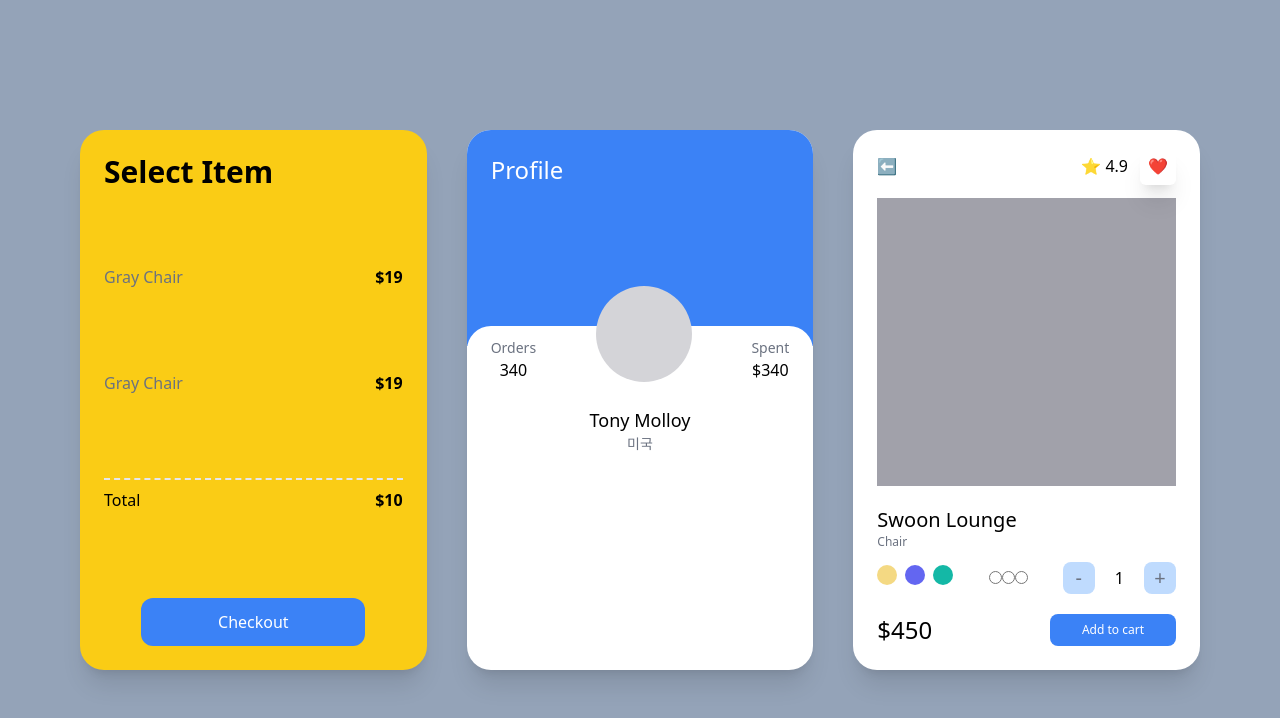
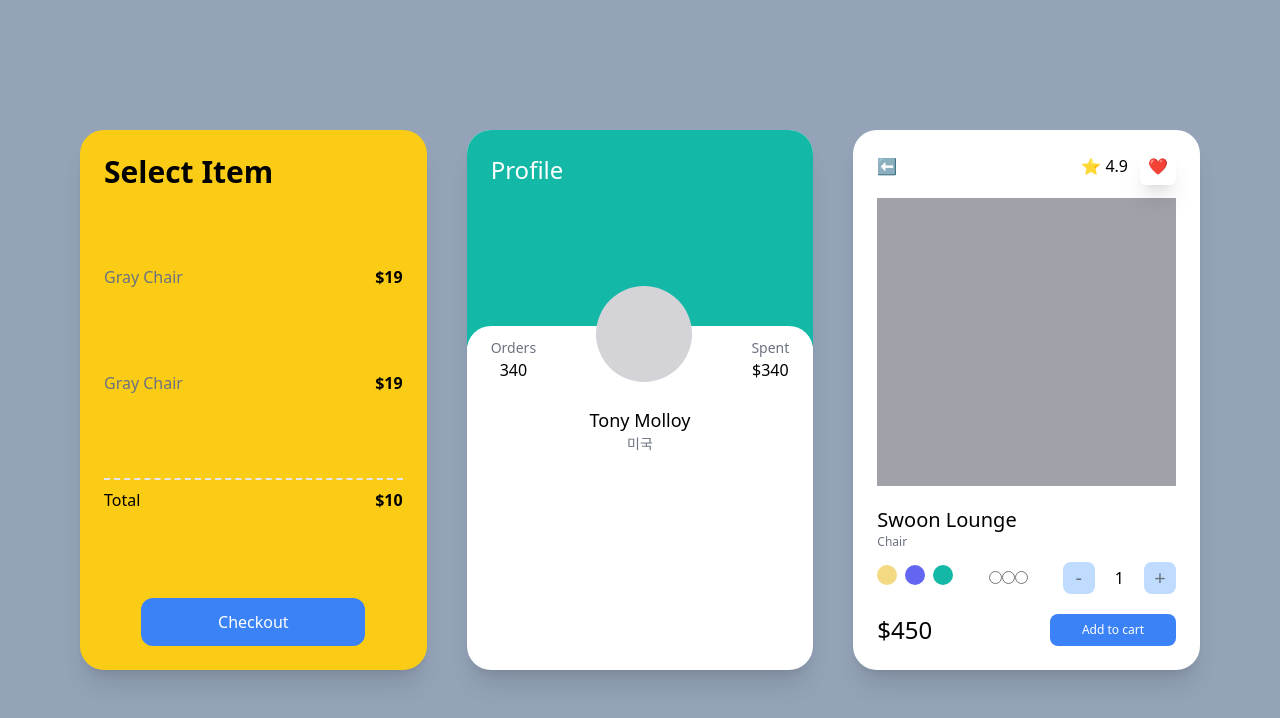
Before and after one commit to blkluv/next_carrot_market, a Next.js app: page / in a window 1280 px wide. Shown: the top 718 px of the page. Built offline with nearby package versions, Linux system fonts and the light colour scheme.

Commit message:
Device의 방향이 가로일 때, Profile의 배경화면을 teal색상으로 변하도록 작성

```diff
--- a/src/pages/index.tsx
+++ b/src/pages/index.tsx
@@ -26,7 +26,7 @@ const Home: NextPage = () => {
         </button>
       </div>
       <div className="overflow-hidden bg-white shadow-xl rounded-3xl group">
-        <div className="p-6 bg-blue-500 pb-14 xl:pb-40">
+        <div className="p-6 bg-blue-500 landscape:bg-teal-500 pb-14 xl:pb-40">
           <span className="text-2xl text-white">Profile</span>
         </div>
         <div className="relative p-6 bg-white rounded-3xl -top-5">
```
